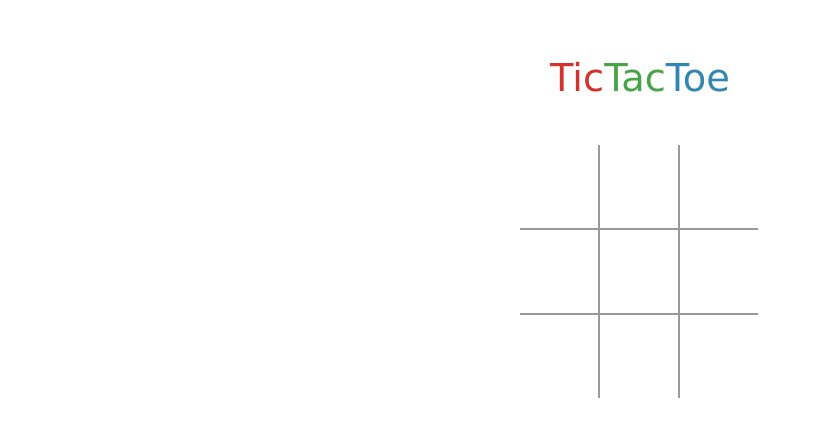
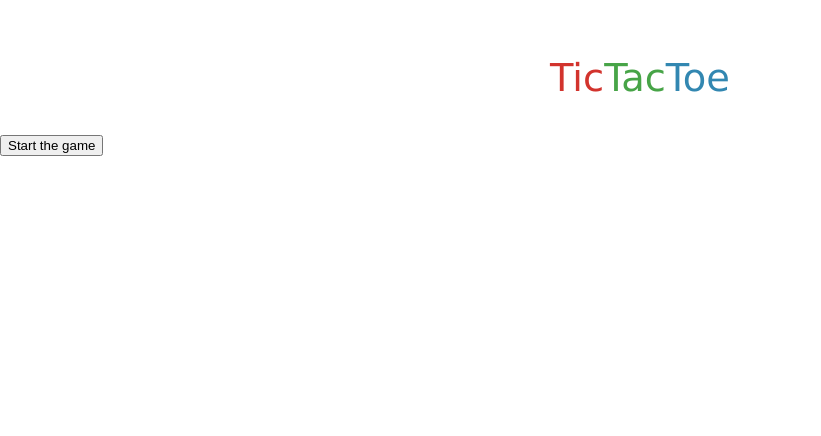
Before and after one commit to cvetter34/tictac, a plain HTML site: page app/index.html in a window 1280 px wide. Shown: the whole page, without its empty margins (0-821 px from the left). Drawn offline with nearby package versions, Linux system fonts and the light colour scheme.

Commit message:
Added button.

```diff
--- a/app/index.html
+++ b/app/index.html
@@ -10,7 +10,10 @@
       <h1><span class="tic">Tic</span><span class="tac">Tac</span><span class="toe">Toe</span></h1>
     </header>
     <main role="main">
-      <section id="gameboard" class="board">
+      <section id="start-button" class="button">
+        <button id="start-game">Start the game</button>
+      </section>
+      <section id="gameboard" class="board" style="display:none">
         <div id="row-0" class="board-row">
           <div id="cell-0" class="board-cell top left"></div>
           <div id="cell-1" class="board-cell top center"></div>
```
